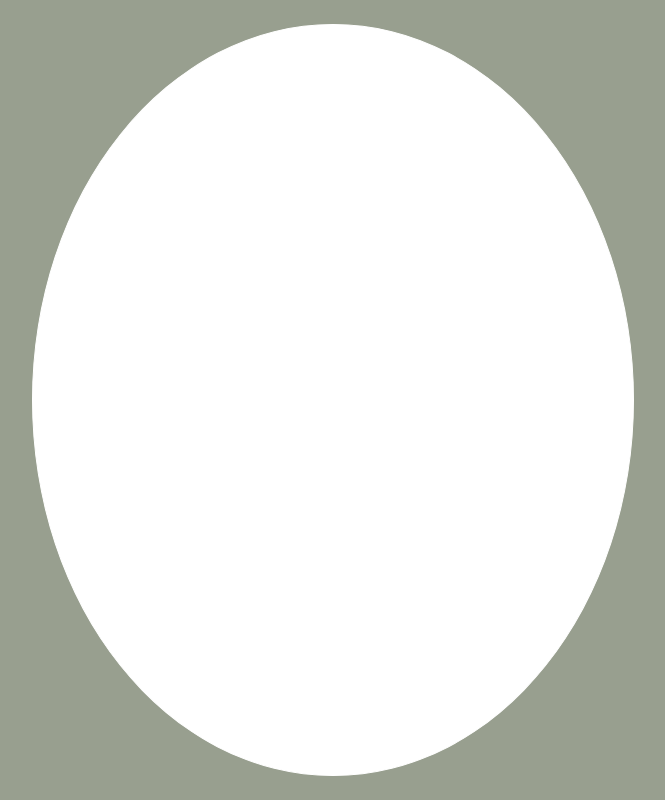
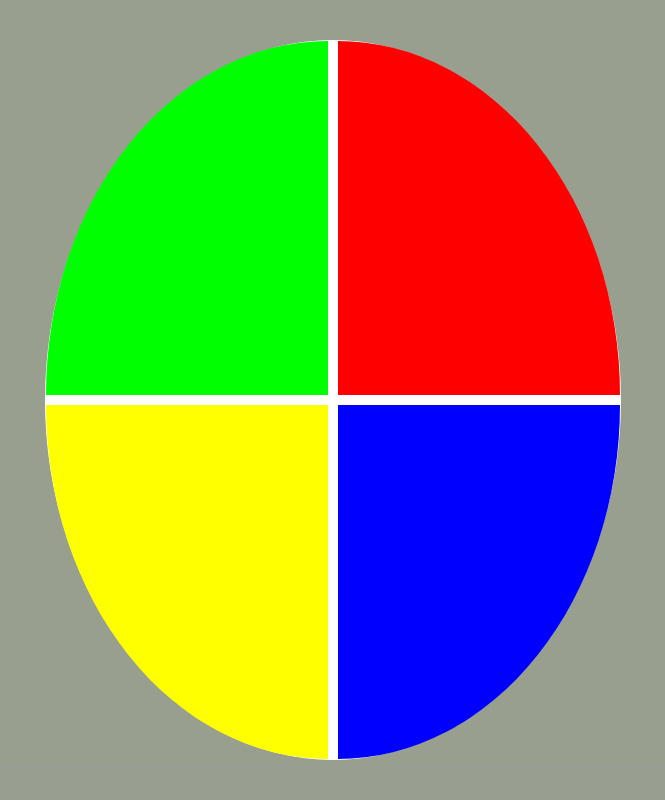
Before and after one commit to cristianoidelfonso/genius-dio, a plain HTML site: page index.html in a window 1280 px wide. Shown: the whole page, without its empty margins (307-972 px from the left). Drawn offline with Linux system fonts and the light colour scheme.

Commit message:
Colorindo as grid areas

```diff
--- a/assets/css/styles.css
+++ b/assets/css/styles.css
@@ -28,12 +28,36 @@ html, body {
 .genius {
   display:  grid;
   grid-template-areas:
-    'green red'
-    'yellow blue';
+    'verde vermelho'
+    'amarelo azul';
   grid-gap: 10px;
   border: 1px solid var(--white);
   background-color: var(--white);
   border-radius: 100%;
-  height: 94vmin;
-  width: 47%;
+  height: 90vmin;
+  width: 45%;
 }
+
+.blue {
+  grid-area: azul;
+  background-color: var(--blue);
+  border-bottom-right-radius: 100%;
+}
+
+.green {
+  grid-area: verde;
+  background-color: var(--green);
+  border-top-left-radius: 100%;
+}
+
+.red {
+  grid-area: vermelho;
+  background-color: var(--red);
+  border-top-right-radius: 100%;
+}
+
+.yellow {
+  grid-area: amarelo;
+  background-color: var(--yellow);
+  border-bottom-left-radius: 100%;
+}
```
